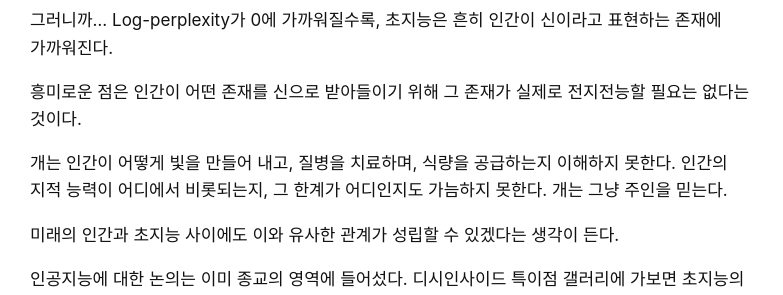
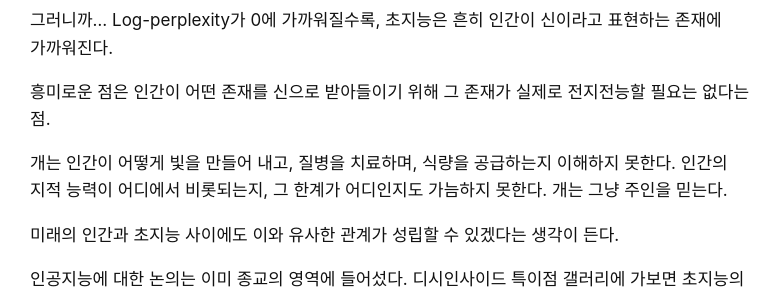
Before and after one commit to okdalto/okdalto.github.io, a Jekyll site: the page built from _posts/2026-11-26-신의 지능.md, in a window 1280 px wide. Shown: the part 413-708 px from the top of the page, without its empty margins (0-783 px from the left). Built offline with Jekyll 4.4.1, drawn with Linux system fonts in a browser that asks for light colours; comment, search, counter and statistics services are not loaded.

Commit message:
Adjust phrasing in The Intelligence of God

```diff
--- a/_posts/2026-11-26-신의 지능.md
+++ b/_posts/2026-11-26-신의 지능.md
@@ -19,7 +19,7 @@ Log-perplexity가 0이라는 것은 모델이 예측 대상에 대해 어떠한
 
 그러니까... Log-perplexity가 0에 가까워질수록, 초지능은 흔히 인간이 신이라고 표현하는 존재에 가까워진다.
 
-흥미로운 점은 인간이 어떤 존재를 신으로 받아들이기 위해 그 존재가 실제로 전지전능할 필요는 없다는 것이다.
+흥미로운 점은 인간이 어떤 존재를 신으로 받아들이기 위해 그 존재가 실제로 전지전능할 필요는 없다는 점.
 
 개는 인간이 어떻게 빛을 만들어 내고, 질병을 치료하며, 식량을 공급하는지 이해하지 못한다. 인간의 지적 능력이 어디에서 비롯되는지, 그 한계가 어디인지도 가늠하지 못한다. 개는 그냥 주인을 믿는다.
 
```
